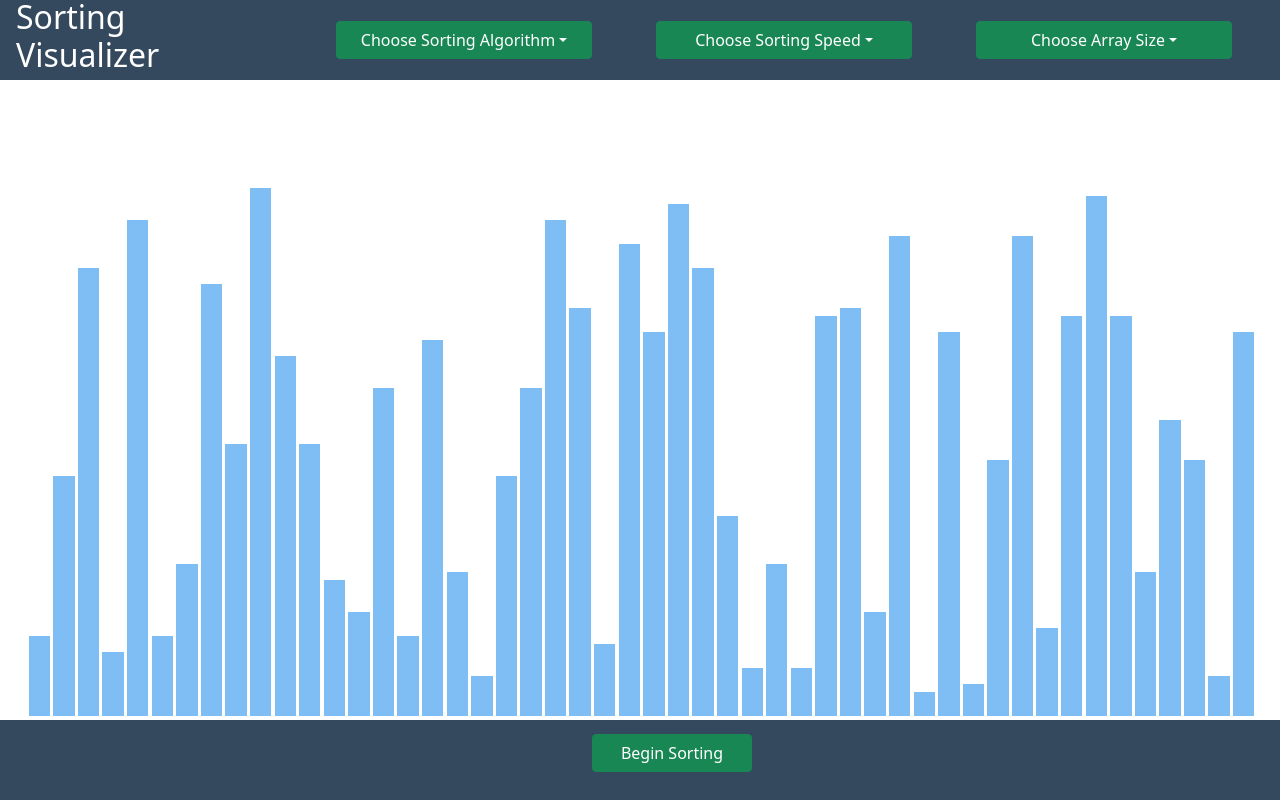
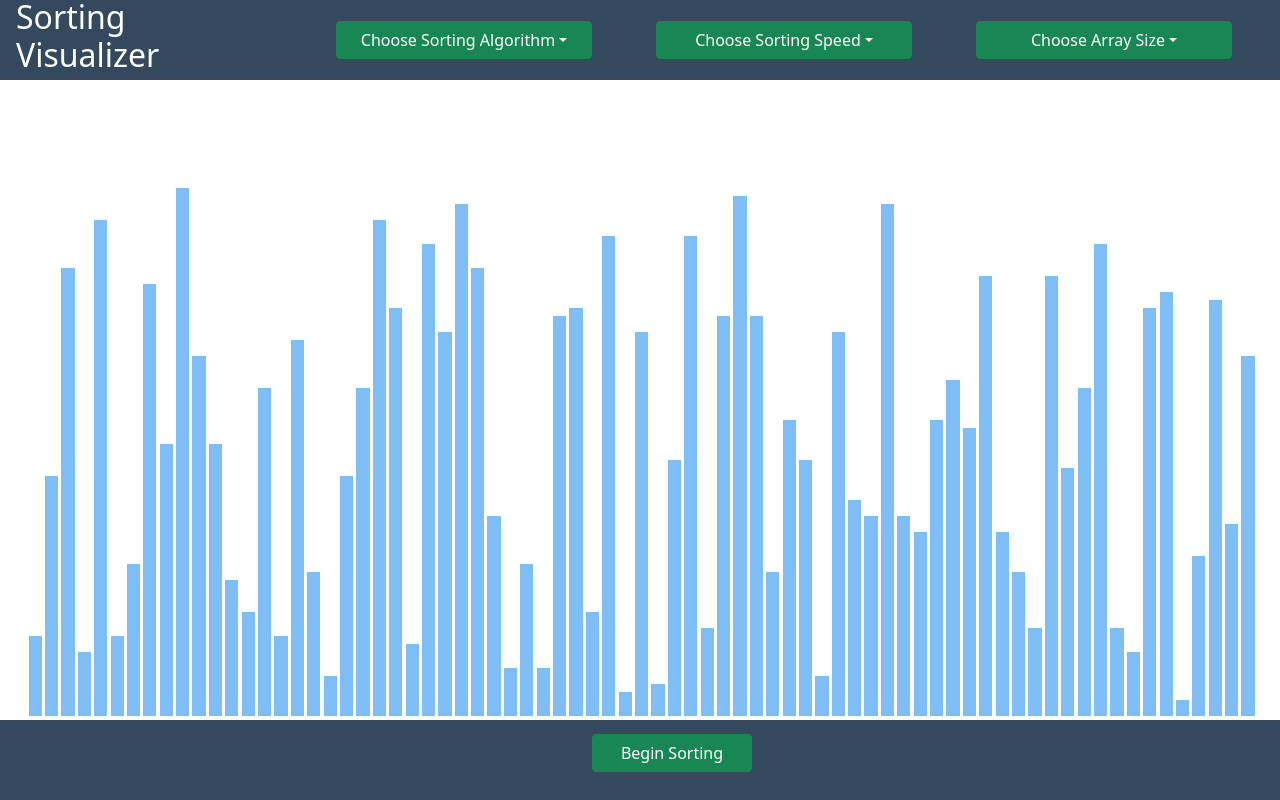
Before and after one commit to NasserMughrabi/sorting-algo, a React (Create React App) app: page / in a window 1280 px wide. Built offline with nearby package versions, Linux system fonts and the light colour scheme; the HTML template or start-up script is replaced by a standard one.

Commit message:
Project is complete

```diff
--- a/src/App.js
+++ b/src/App.js
@@ -8,7 +8,7 @@ import { useState } from "react";
 function App() {
 
   // generate an array of random numbers between 1 and 65
-  const [arr, setArr] = useState(Array(50).fill(5).map(() => Math.round(Math.random() * (65 - 1 + 1) + 1)));
+  const [arr, setArr] = useState(Array(75).fill(5).map(() => Math.round(Math.random() * (65 - 1 + 1) + 1)));
   const [algorithm, setAlgorithm] = useState('Bubble Sort');
   const [speed, setSpeed] = useState(9);
   const [beginSort, setBeginSort] = useState(false);
```
